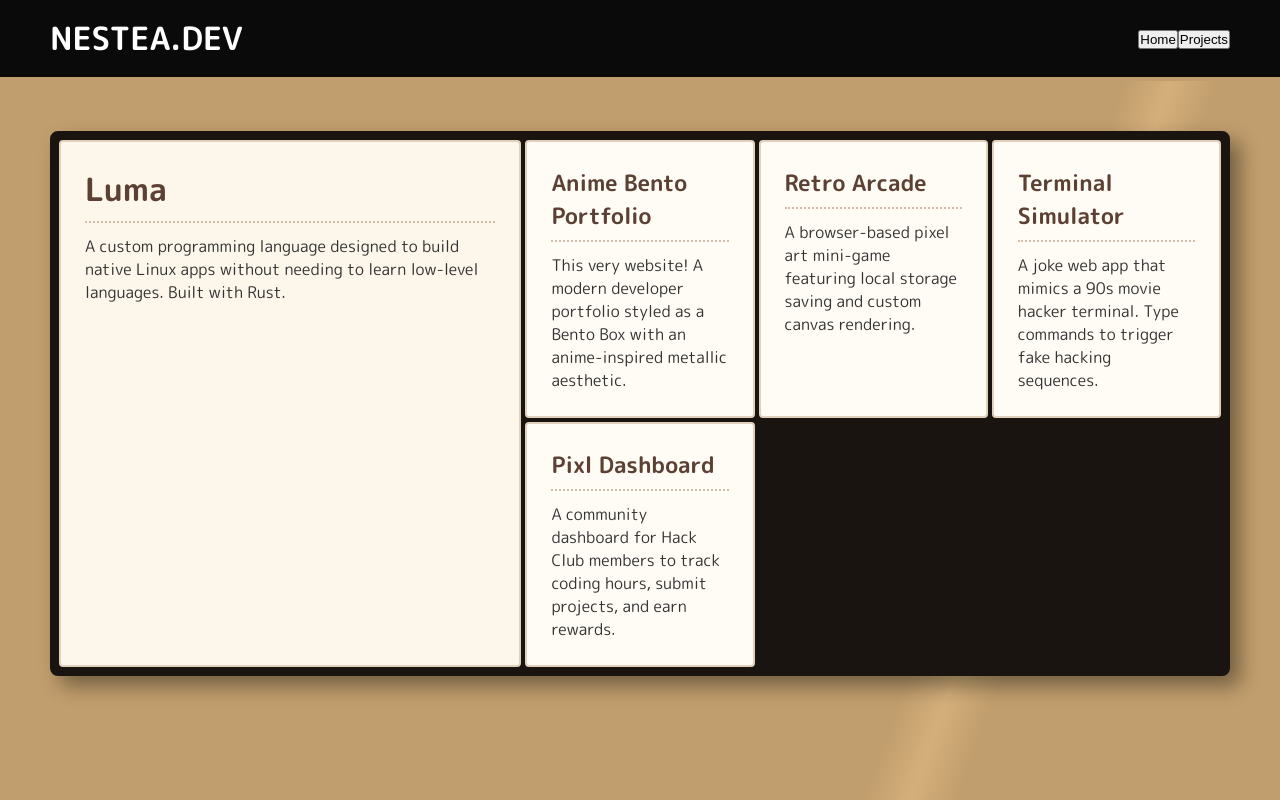
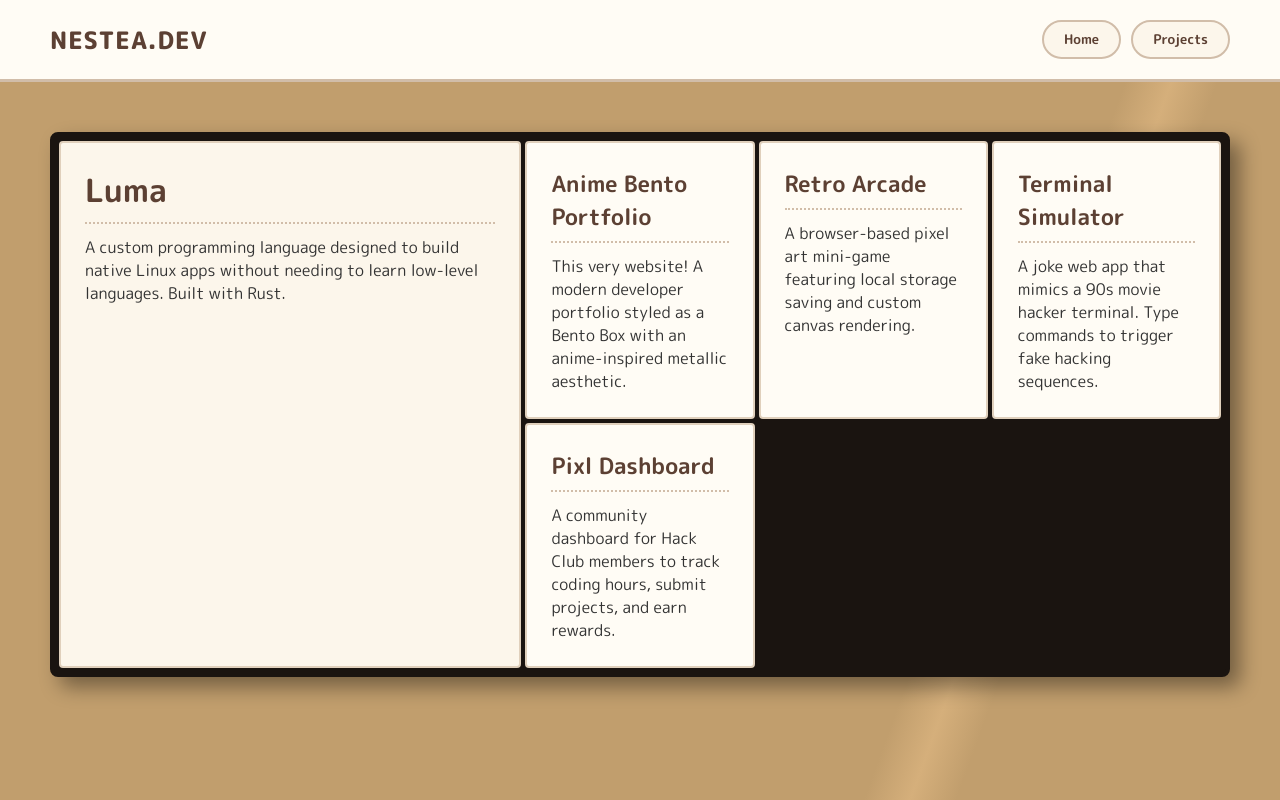
Before and after one commit to SandwichEater577/My-Portflio, a React app: page / in a window 1280 px wide. Built offline with nearby package versions, Linux system fonts and the light colour scheme; the HTML template or start-up script is replaced by a standard one.

Commit message:
Added better Header styling

```diff
--- a/src/Components/Header.css
+++ b/src/Components/Header.css
@@ -1,13 +1,45 @@
 header {
-  background-color: #0a0a0a;
-  color: #ffffff;
+  background-color: #fffcf5;
+  color: #5c4033;
 
-  padding: 15px 50px;
+  padding: 20px 50px;
 
   display: flex;
 
   justify-content: space-between;
   align-items: center;
 
-  border-bottom: 4px solid #c19e6d;
+  border-bottom: 3px solid #d1bda9;
+
+  box-shadow: 0px 4px 10px rgba(0, 0, 0, 0.05);
 }
+
+header h1 {
+  font-size: 1.5rem;
+  font-weight: 800;
+  letter-spacing: 1px;
+}
+
+header button {
+  background-color: #fcf6eb;
+
+  color: #5c4033;
+
+  border: 2px solid #d1bda9;
+  border-radius: 20px;
+
+  padding: 8px 20px;
+  margin-left: 10px;
+
+  font-family: inherit;
+  font-weight: bold;
+
+  cursor: pointer;
+
+  transition: all 0.2s;
+}
+
+header button:hover {
+  background-color: #5c4033;
+  color: #fffcf5;
+}
```
